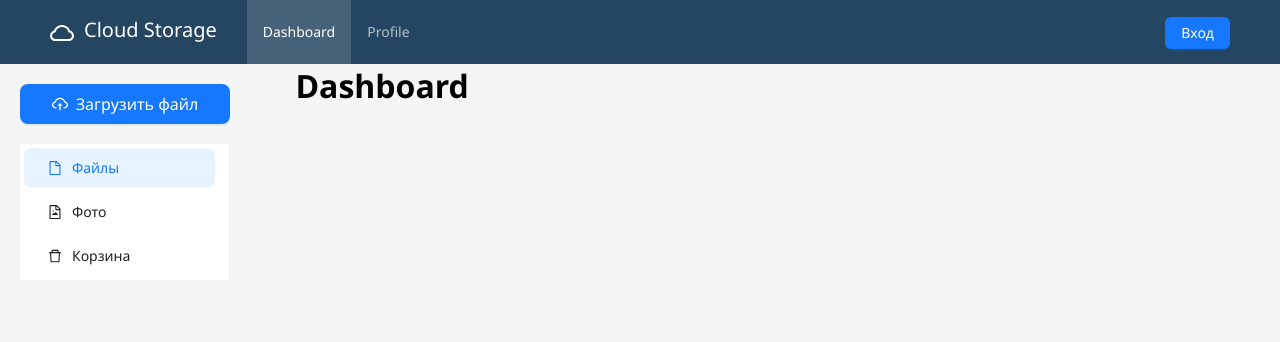
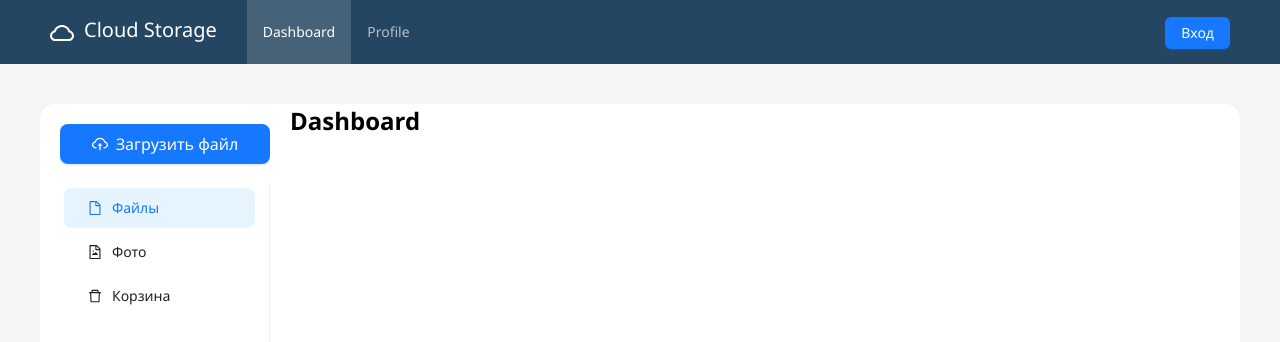
Before and after one commit to Schmit004/Cloud-storage-frontend, a Next.js app: page /dashboard in a window 1280 px wide. Shown: the top 342 px of the page. Built offline with nearby package versions, Linux system fonts and the light colour scheme; no server answers.

Commit message:
Вносит исправления в css-стили и html-семантику

```diff
--- a/app/(main)/dashboard/layout.tsx
+++ b/app/(main)/dashboard/layout.tsx
@@ -12,7 +12,7 @@ const DashboardLayout: React.FC<React.PropsWithChildren> = ({ children }) => {
   const selectedMenu = usePathname();
 
   return (
-    <main className={styles.dashboardContainer}>
+    <section className={styles.dashboardContainer}>
       <div className={styles.sidebar}>
         <UploadButton />
         <Menu
@@ -43,7 +43,7 @@ const DashboardLayout: React.FC<React.PropsWithChildren> = ({ children }) => {
       </div>
 
       <div className="container">{children}</div>
-    </main>
+    </section>
   );
 };
 
--- a/app/(main)/dashboard/page.tsx
+++ b/app/(main)/dashboard/page.tsx
@@ -1,4 +1,5 @@
 import * as Api from '@/api';
+import styles from '@/styles/Dashboard.module.scss';
 
 export default async function Dashboard() {
   let items: any[] = [];
@@ -10,8 +11,6 @@ export default async function Dashboard() {
   }
 
   return (
-    <main>
-      <h1>Dashboard</h1>
-    </main>
+    <h1>Dashboard</h1>
   );
 }
--- a/app/(main)/dashboard/photos/page.tsx
+++ b/app/(main)/dashboard/photos/page.tsx
@@ -1,7 +1,5 @@
 export default function Photos() {
   return (
-    <main>
-      <h1>Photos</h1>
-    </main>
+    <h1>Photos</h1>
   );
 }
--- a/app/(main)/dashboard/trash/page.tsx
+++ b/app/(main)/dashboard/trash/page.tsx
@@ -1,7 +1,5 @@
 export default function Trash() {
   return (
-    <main>
-      <h1>Trash</h1>
-    </main>
+    <h1>Trash</h1>
   );
 }
--- a/app/(main)/layout.tsx
+++ b/app/(main)/layout.tsx
@@ -15,7 +15,9 @@ export default function RootLayout({ children }: { children: React.ReactNode })
     <html lang="ru">
       <body className={inter.className}>
         <Header />
-        {children}
+        <main className="main">
+          <div className="layout">{children}</div>
+        </main>
       </body>
     </html>
   );
--- a/app/(main)/page.tsx
+++ b/app/(main)/page.tsx
@@ -1,8 +1,5 @@
 export default function Home() {
   return (
-    <main>
-      <h1>Cloud Storage</h1>
-      <p>Home page</p>
-    </main>
+    <h1>Cloud Storage</h1>
   );
 }
--- a/app/(main)/profile/page.tsx
+++ b/app/(main)/profile/page.tsx
@@ -28,7 +28,6 @@ const ProfilePage: NextPage = () => {
   }
 
   return (
-    <main>
     <div className={styles.root}>
       <h1>Мой профиль</h1>
       <br />
@@ -43,7 +42,6 @@ const ProfilePage: NextPage = () => {
       </p>
       <br />
     </div>
-    </main>
   );
 };
 
--- a/styles/Dashboard.module.scss
+++ b/styles/Dashboard.module.scss
@@ -1,8 +1,3 @@
-.main {
-  width: 1200px;
-  margin: 40px auto;
-}
-
 .sidebar {
   display: flex;
   flex-direction: column;
@@ -17,14 +12,6 @@
   }
 }
 
-.layout {
-  display: flex;
-  flex-direction: row;
-  min-height: 600px;
-  background: #fff;
-  border-radius: 15px;
-}
-
 .menu {
   margin-top: 20px;
   padding-right: 10px;
--- a/styles/globals.css
+++ b/styles/globals.css
@@ -36,3 +36,17 @@ a {
 .empty-block {
   margin: 200px;
 }
+
+.layout {
+  display: flex;
+  flex-direction: row;
+  min-height: 600px;
+  background: #ffffff;
+  border-radius: 15px;
+}
+
+.main {
+  min-width: 480px;
+  max-width: 1200px;
+  margin: 40px auto;
+}
```
Lines whose indentation alone changed are shown as unchanged.
